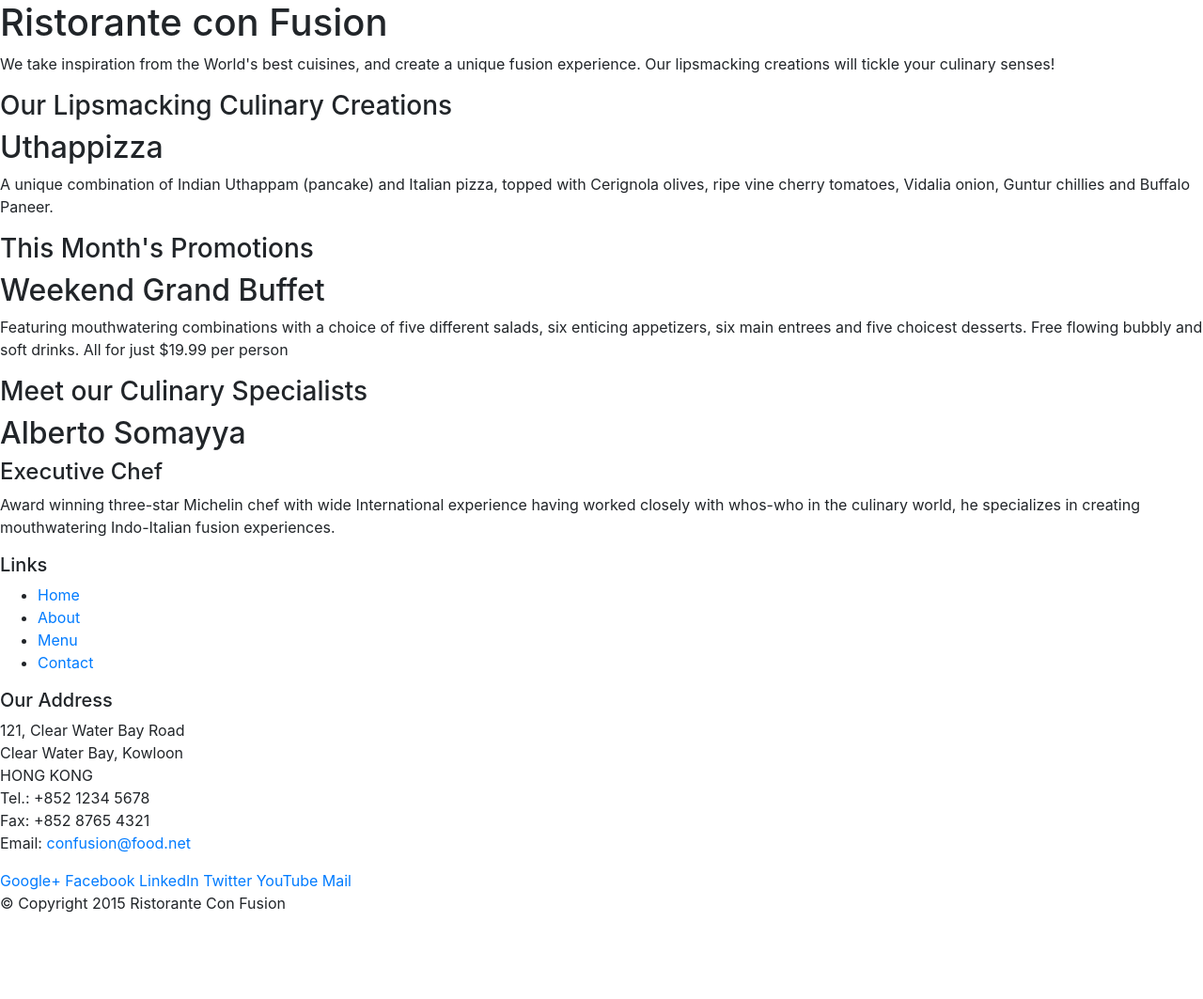
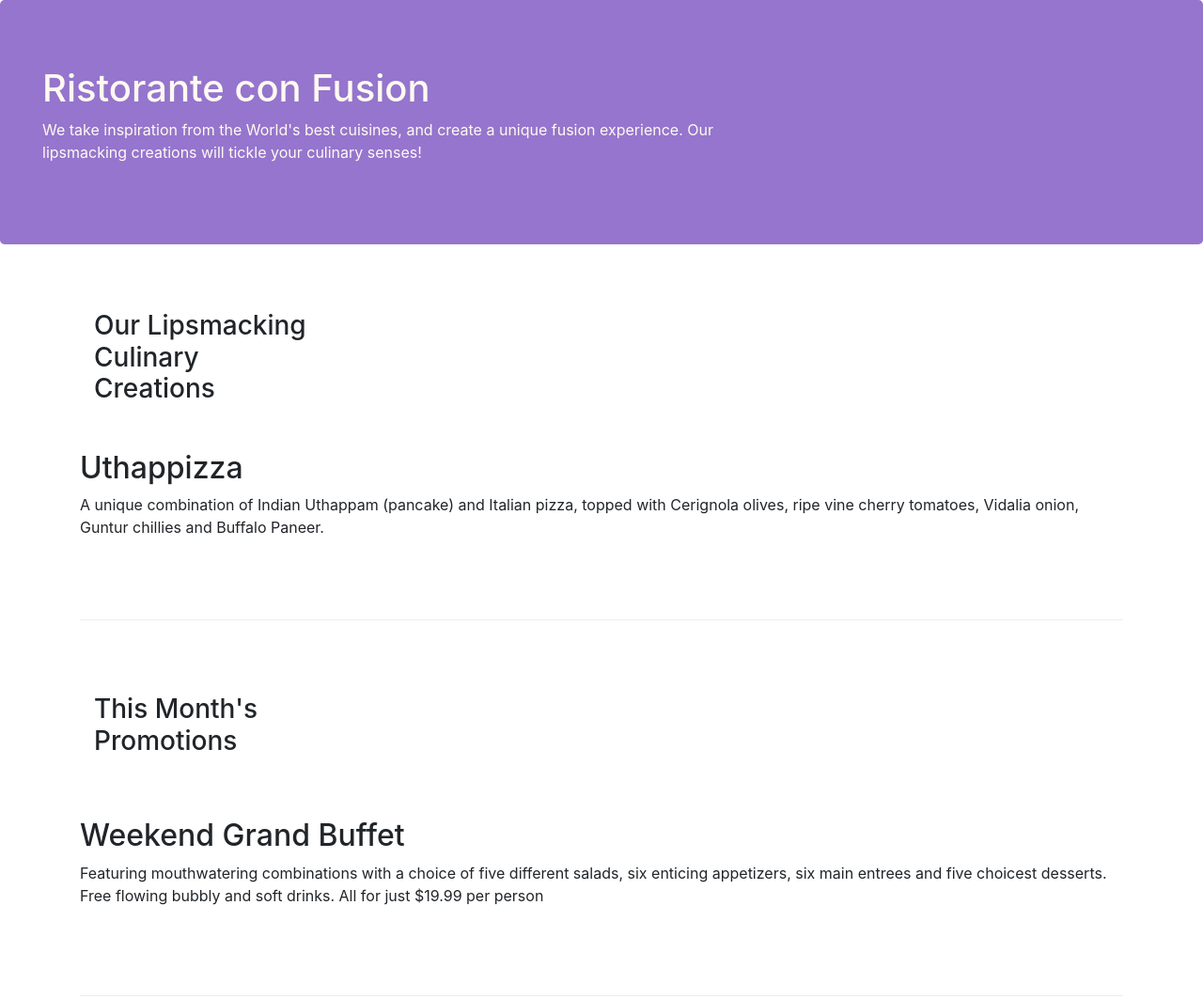
Before and after one commit to hwisoo/Bootstrap4-, a website: page index.html in a window 1280 px wide. Shown: the top 1063 px of the page at 94% size. Before the commit the page ends 989 px from the top, so only its background shows below. Drawn offline with nearby package versions, Linux system fonts and the light colour scheme.

Commit message:
index.html and aboutus.html

```diff
--- /dev/null
+++ b/css/styles.css
@@ -0,0 +1,29 @@
+.row-header{
+    margin:0px auto;
+    padding:0px;
+}
+
+.row-content {
+    margin:0px auto;
+    padding: 50px 0px 50px 0px;
+    border-bottom: 1px ridge;
+    min-height:400px;
+}
+
+.footer{
+    background-color: #D1C4E9;
+    margin:0px auto;
+    padding: 20px 0px 20px 0px;
+}
+.jumbotron {
+    padding:70px 30px 70px 30px;
+    margin:0px auto;
+    background: #9575CD ;
+    color:floralwhite;
+}
+
+address{
+    font-size:80%;
+    margin:0px;
+    color:#0f0f0f;
+}
--- a/index.html
+++ b/index.html
@@ -3,33 +3,33 @@
 
 <head>
     <!-- Required meta tags always come first -->
-    <meta charset="utf-8">
-    <meta name="viewport" content="width=device-width, initial-scale=1, shrink-to-fit=no">
-    <meta http-equiv="x-ua-compatible" content="ie=edge">
-
+        <meta charset="utf-8">
+        <meta name="viewport" content="width=device-width, initial-scale=1, shrink-to-fit=no">
+        <meta http-equiv="x-ua-compatible" content="ie=edge">
     <!-- Bootstrap CSS -->
     <link rel="stylesheet" href="node_modules/bootstrap/dist/css/bootstrap.min.css">
+    <link rel="stylesheet" href="css/styles.css">
     <title>Ristorante Con Fusion</title>
 </head>
 
 <body>
 
-    <header>
+    <header class ="jumbotron">
         <div>
-            <div>
-                <div>
+            <div class="row row-header">
+                <div class="col-12 col-sm-8">
                     <h1>Ristorante con Fusion</h1>
                     <p>We take inspiration from the World's best cuisines, and create a unique fusion experience. Our lipsmacking creations will tickle your culinary senses!</p>
                 </div>
-                <div>
+                <div class="col col-sm">
                 </div>
             </div>
         </div>
     </header>
 
-    <div>
-        <div>
-            <div>
+    <div class= "container">
+        <div class="row row-content align-items-center">
+            <div class="col-sm-4 col-md-3 flex-last">
                 <h3>Our Lipsmacking Culinary Creations</h3>
             </div>
             <div>
@@ -38,9 +38,8 @@
             </div>
         </div>
 
-
-        <div>
-            <div>
+        <div class="row row-content align-items-center">
+            <div class="col-sm-4 col-md-3">
                 <h3>This Month's Promotions</h3>
             </div>
             <div>
@@ -49,8 +48,8 @@
             </div>
         </div>
 
-        <div>
-            <div>
+        <div class="row row-content align-items-center">
+            <div class="col-sm col-md flex-first">
                 <h3>Meet our Culinary Specialists</h3>
             </div>
             <div>
@@ -61,19 +60,19 @@
         </div>
     </div>
 
-    <footer>
-        <div>
-            <div>
-                <div>
+    <footer class="footer">
+        <div class="container">
+            <div class="row">
+                <div class="col-5 offset-1 col-sm-2">
                     <h5>Links</h5>
-                    <ul>
+                    <ul class="list-unstyled">
                         <li><a href="#">Home</a></li>
                         <li><a href="#">About</a></li>
                         <li><a href="#">Menu</a></li>
                         <li><a href="#">Contact</a></li>
                     </ul>
                 </div>
-                <div>
+                <div class="col-6 col-sm-5">
                     <h5>Our Address</h5>
                     <address>
 		              121, Clear Water Bay Road<br>
@@ -84,8 +83,8 @@
 		              Email: <a href="mailto:confusion@food.net">confusion@food.net</a>
 		           </address>
                 </div>
-                <div>
-                    <div>
+                <div class="col col-sm-4 align-self-center">
+                    <div style="text-align: center">
                         <a href="http://google.com/+">Google+</a>
                         <a href="http://www.facebook.com/profile.php?id=">Facebook</a>
                         <a href="http://www.linkedin.com/in/">LinkedIn</a>
@@ -95,8 +94,8 @@
                     </div>
                 </div>
            </div>
-           <div>
-                <div>
+           <div class="row justify-content-center">
+                <div class="col-auto">
                     <p>© Copyright 2015 Ristorante Con Fusion</p>
                 </div>
            </div>
@@ -107,5 +106,4 @@
     <script src="node_modules/tether/dist/js/tether.min.js"></script>
     <script src="node_modules/bootstrap/dist/js/bootstrap.min.js"></script>
 </body>
-
 </html>
```
Also changed, not shown: aboutus.html (added, +129 -0 lines), 2 other files.
